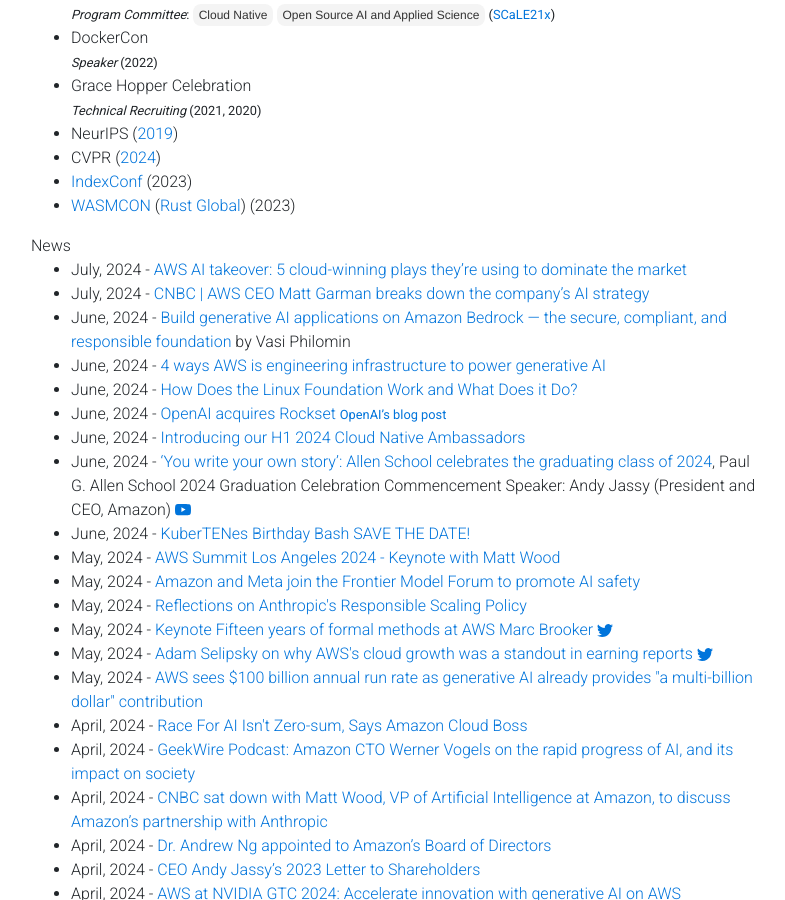
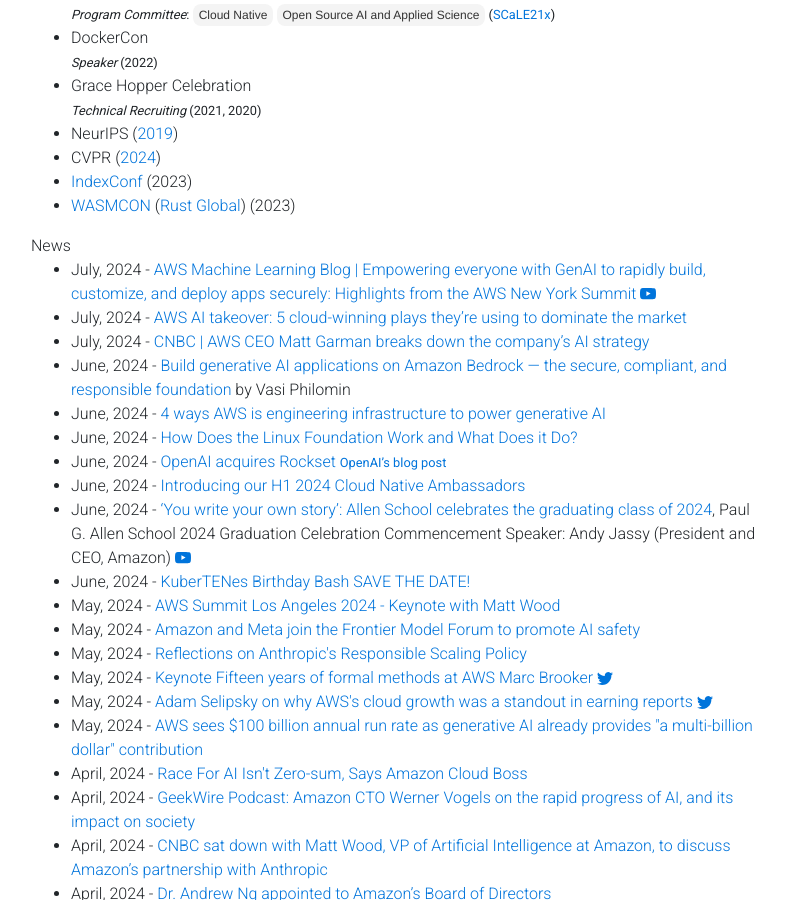
Before and after one commit to gfw001/gfw001.github.io, a Jekyll site: the page portfolio.html, which Jekyll copies as it is, in a window 1280 px wide and 900 px high, scrolled down 1952 px. Shown: the whole window, without its empty margins (54-839 px from the left). Built offline with Jekyll 4.4.1, drawn with Linux system fonts in a browser that asks for light colours; nearby versions of some CDN libraries; a style sheet for code colours, icons or effects is not loaded.

Commit message:
Update portfolio.html

```diff
--- a/portfolio.html
+++ b/portfolio.html
@@ -327,6 +327,13 @@
 
       News
 	<ul>
+	<li>
+	       July, 2024 - <a href="https://aws.amazon.com/blogs/machine-learning/empowering-everyone-with-genai-to-rapidly-build-customize-and-deploy-apps-securely-highlights-from-the-aws-new-york-summit/">AWS Machine Learning Blog | Empowering everyone with GenAI to rapidly build, customize, and deploy apps securely: Highlights from the AWS New York Summit</a> <a href="https://youtu.be/hVy1cIpu6II?si=vRDtSsUUtCOxczG7">
+		<svg xmlns="http://www.w3.org/2000/svg" width="16" height="16" fill="currentColor" class="bi bi-youtube" viewBox="0 0 16 16">
+                <path d="M8.051 1.999h.089c.822.003 4.987.033 6.11.335a2.01 2.01 0 0 1 1.415 1.42c.101.38.172.883.22 1.402l.01.104.022.26.008.104c.065.914.073 1.77.074 1.957v.075c-.001.194-.01 1.108-.082 2.06l-.008.105-.009.104c-.05.572-.124 1.14-.235 1.558a2.007 2.007 0 0 1-1.415 1.42c-1.16.312-5.569.334-6.18.335h-.142c-.309 0-1.587-.006-2.927-.052l-.17-.006-.087-.004-.171-.007-.171-.007c-1.11-.049-2.167-.128-2.654-.26a2.007 2.007 0 0 1-1.415-1.419c-.111-.417-.185-.986-.235-1.558L.09 9.82l-.008-.104A31.4 31.4 0 0 1 0 7.68v-.123c.002-.215.01-.958.064-1.778l.007-.103.003-.052.008-.104.022-.26.01-.104c.048-.519.119-1.023.22-1.402a2.007 2.007 0 0 1 1.415-1.42c.487-.13 1.544-.21 2.654-.26l.17-.007.172-.006.086-.003.171-.007A99.788 99.788 0 0 1 7.858 2h.193zM6.4 5.209v4.818l4.157-2.408L6.4 5.209z"/>
+                </svg>
+		</a>
+	</li>
 	<li>
 	       July, 2024 - <a href="https://venturebeat.com/ai/aws-ai-takeover-5-cloud-winning-plays-theyre-using-to-dominate-the-market/">AWS AI takeover: 5 cloud-winning plays they’re using to dominate the market</a>
 	</li>
```
